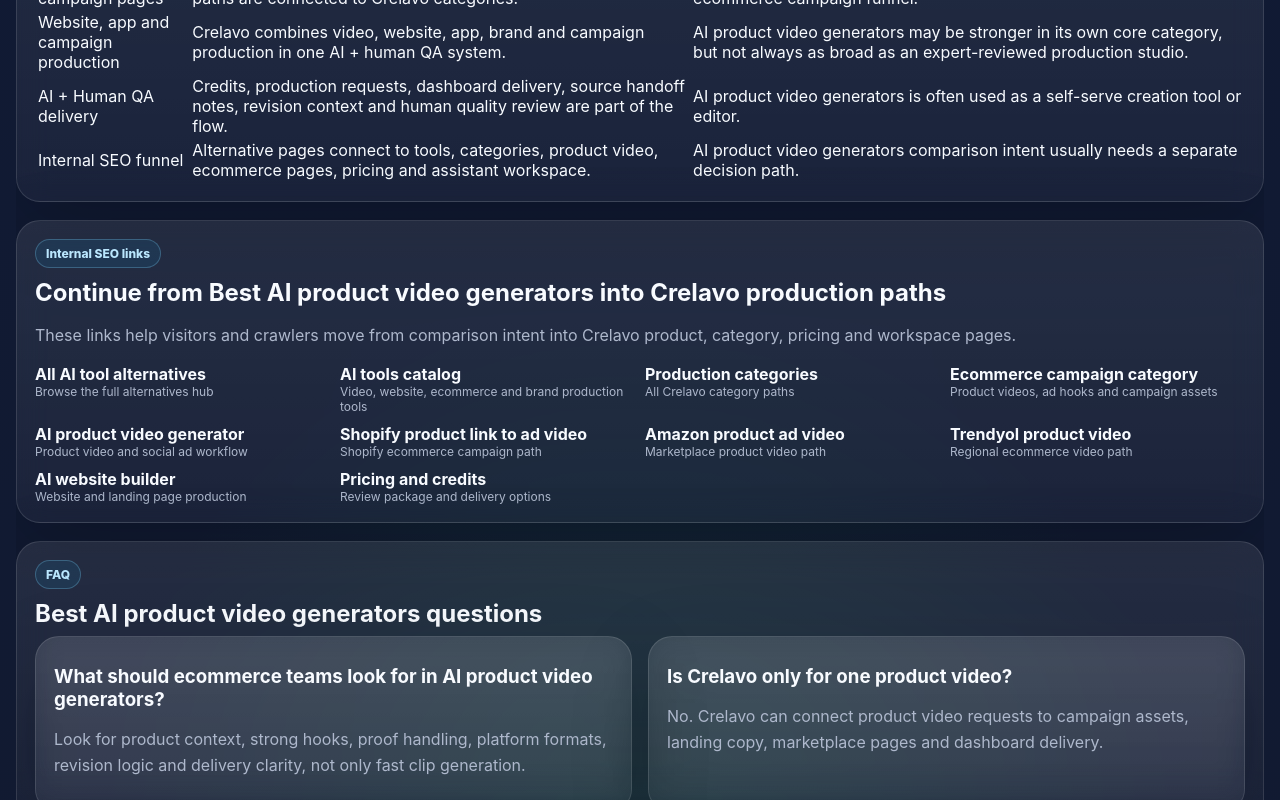
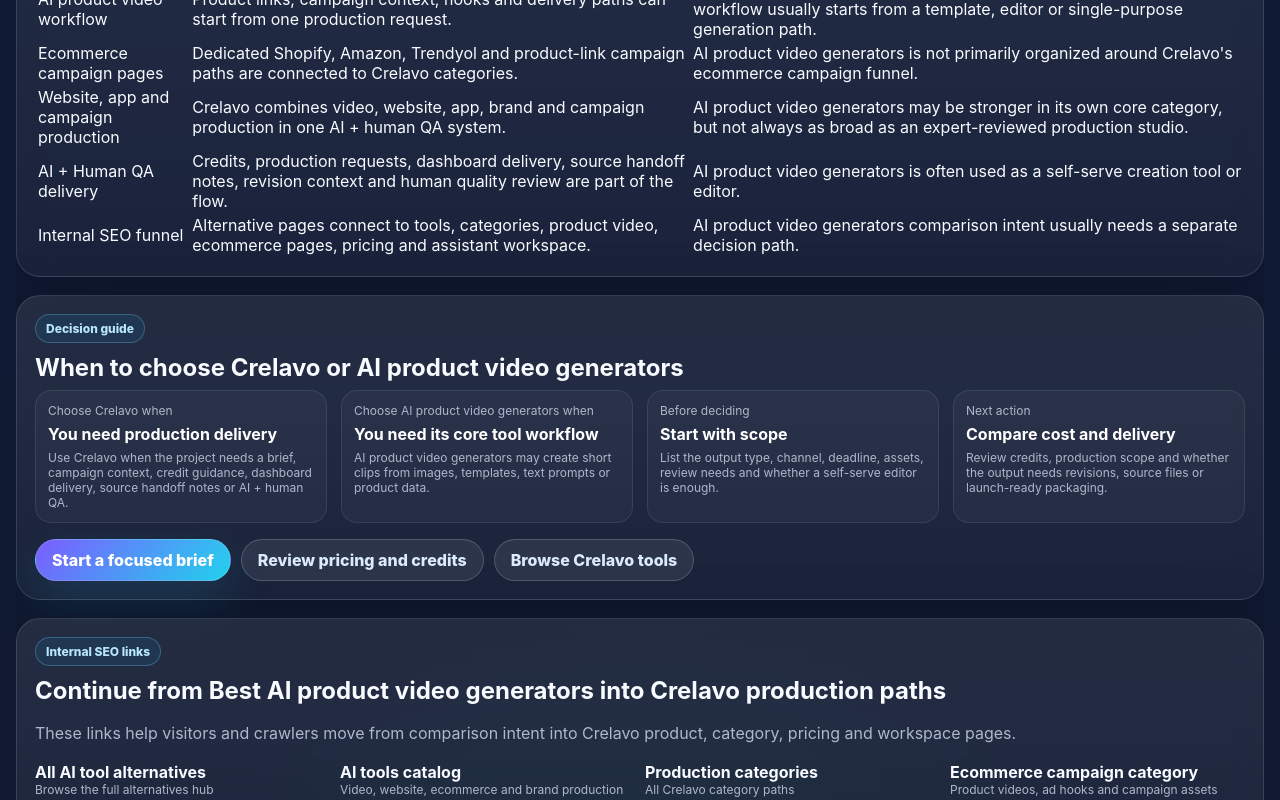
Before and after one commit to olcayto44/crelavo-vercel-upload, a Next.js app: page /alternatives/best-ai-product-video-generators in a window 1280 px wide. Shown: the part 2113-2913 px from the top of the page. Built offline with nearby package versions, Linux system fonts and the light colour scheme; no server answers.

Commit message:
Improve auth layout and alternatives comparison guidance

```diff
--- a/src/app/alternatives/[slug]/page.tsx
+++ b/src/app/alternatives/[slug]/page.tsx
@@ -102,6 +102,7 @@
         <section className="card admin-wide-card" style={{ marginTop: 18 }}>
           <span className="badge">Comparison table</span>
           <h2>Crelavo vs {page.competitor}: feature comparison</h2>
+          <p style={{ color: "var(--muted)" }}>This is a neutral workflow comparison, not a claim that one tool is best for every use case. Choose based on whether you need a self-serve tool or a managed production path with delivery context.</p>
           <div style={{ overflowX: "auto" }}>
             <table className="admin-table">
               <thead>
@@ -121,6 +122,38 @@
                 ))}
               </tbody>
             </table>
+          </div>
+        </section>
+
+        <section className="card admin-wide-card" style={{ marginTop: 18 }}>
+          <span className="badge">Decision guide</span>
+          <h2>When to choose Crelavo or {page.competitor}</h2>
+          <div className="admin-info-grid">
+            <div>
+              <span>Choose Crelavo when</span>
+              <strong>You need production delivery</strong>
+              <small>Use Crelavo when the project needs a brief, campaign context, credit guidance, dashboard delivery, source handoff notes or AI + human QA.</small>
+            </div>
+            <div>
+              <span>Choose {page.competitor} when</span>
+              <strong>You need its core tool workflow</strong>
+              <small>{page.competitorFit}</small>
+            </div>
+            <div>
+              <span>Before deciding</span>
+              <strong>Start with scope</strong>
+              <small>List the output type, channel, deadline, assets, review needs and whether a self-serve editor is enough.</small>
+            </div>
+            <div>
+              <span>Next action</span>
+              <strong>Compare cost and delivery</strong>
+              <small>Review credits, production scope and whether the output needs revisions, source files or launch-ready packaging.</small>
+            </div>
+          </div>
+          <div style={{ display: "flex", gap: 10, flexWrap: "wrap", marginTop: 16 }}>
+            <Link className="btn" href="/dashboard/create">Start a focused brief</Link>
+            <Link className="btn secondary" href="/pricing">Review pricing and credits</Link>
+            <Link className="btn secondary" href="/tools">Browse Crelavo tools</Link>
           </div>
         </section>
 
--- a/src/app/auth/login/page.tsx
+++ b/src/app/auth/login/page.tsx
@@ -22,7 +22,7 @@
   return (
     <>
       <Header />
-      <main className="container section" style={{ maxWidth: 560 }}>
+      <main className="container section auth-screen">
         <div className="card auth-card">
           <h1>Member login</h1>
           <p style={{ color: "var(--muted)" }}>Choose how you want to continue.</p>
--- a/src/app/auth/register/page.tsx
+++ b/src/app/auth/register/page.tsx
@@ -22,7 +22,7 @@
   return (
     <>
       <Header />
-      <main className="container section" style={{ maxWidth: 560 }}>
+      <main className="container section auth-screen">
         <div className="card auth-card">
           <h1>Register</h1>
           <p style={{ color: "var(--muted)" }}>Choose how you want to start.</p>
```
Also changed, not shown: src/app/alternatives/page.tsx (+16 -0 lines), src/app/globals.css.
